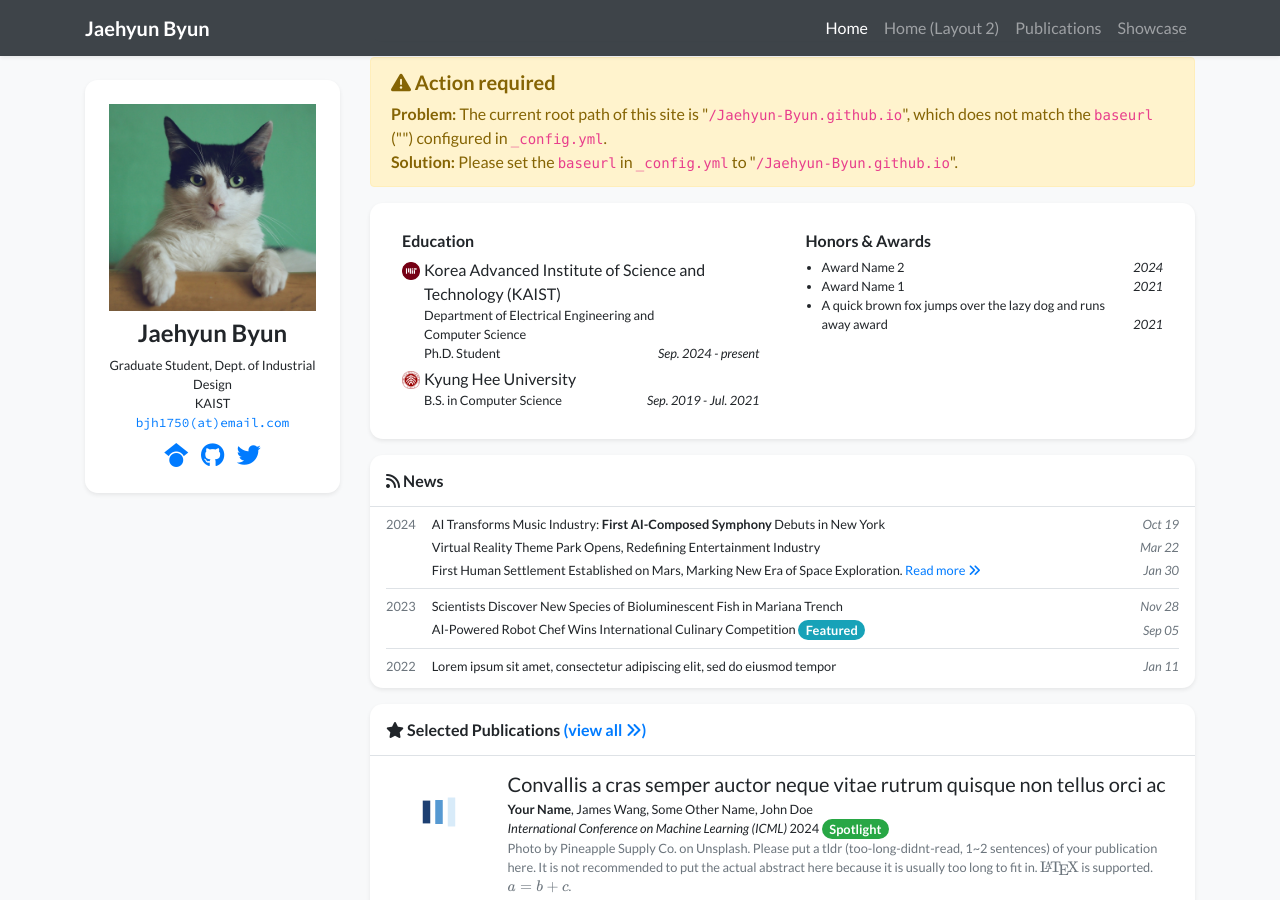
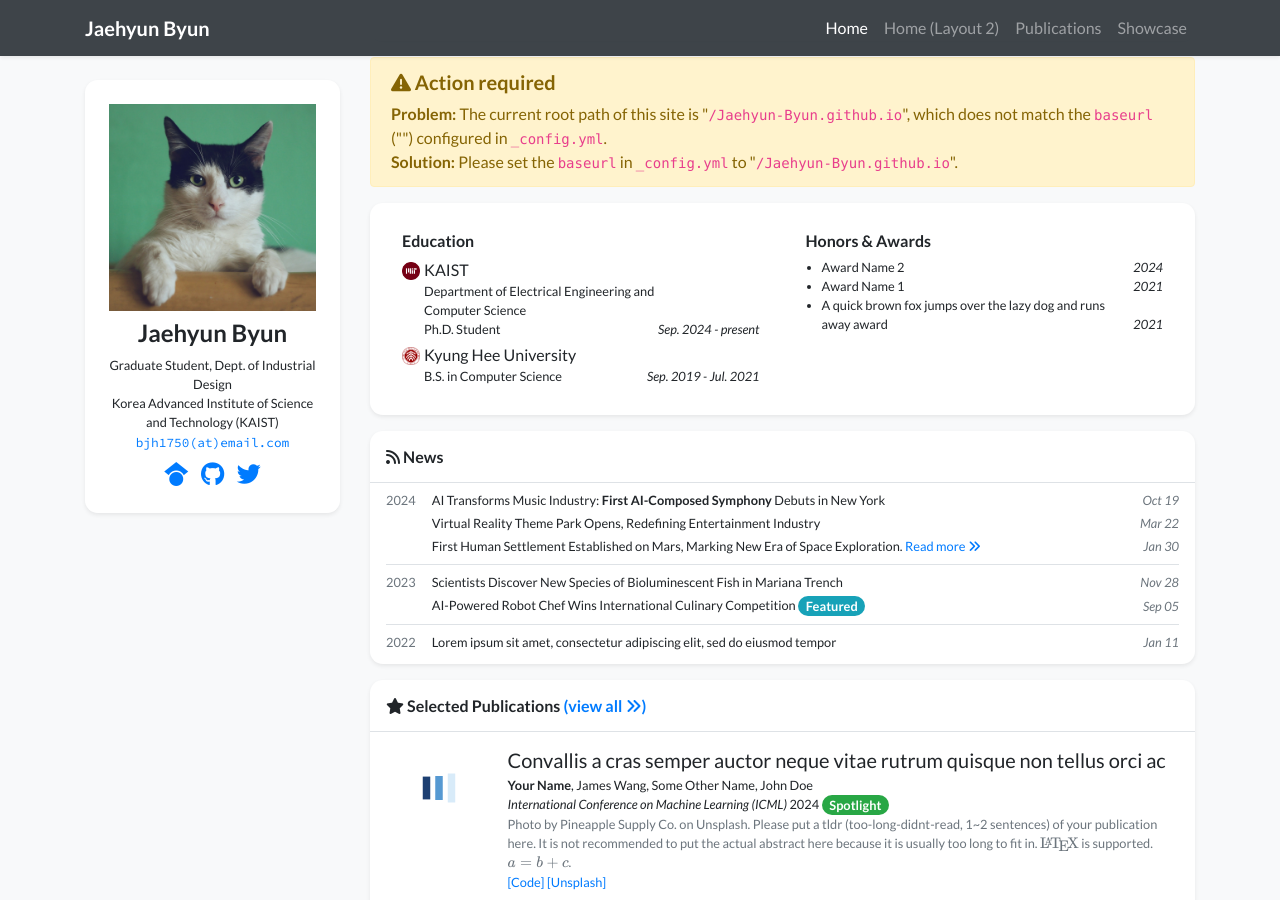
Before and after one commit to Jaehyun-Byun/Jaehyun-Byun.github.io, a Jekyll site: the page built from index.html, in a window 1280 px wide and 900 px high, scrolled down 329 px. Built offline with Jekyll 4.4.1, drawn with Linux system fonts in a browser that asks for light colours; nearby versions of some CDN libraries; a style sheet for code colours, icons or effects is not loaded; part of the change alters nothing that is shown.

```diff
--- a/_data/profile.yml
+++ b/_data/profile.yml
@@ -4,7 +4,7 @@ navbar_name: "Jaehyun Byun"
 
 positions:
 - name: Graduate Student, Dept. of Industrial Design
-- name: KAIST
+- name: Korea Advanced Institute of Science and Technology (KAIST)
   logo: /assets/images/badges/MIT_Social_circle.png  # Logo is optional
 
 
@@ -35,7 +35,7 @@ portrait_caption: >-
   Photo by Manja Vitolic on Unsplash (this caption is optional, comment it out to disable).
 
 education:
-- name: Korea Advanced Institute of Science and Technology (KAIST)
+- name: KAIST
   logo: /assets/images/badges/MIT_Social_circle.png
   position: >-
     Department of Electrical Engineering and Computer Science <br/>
```
